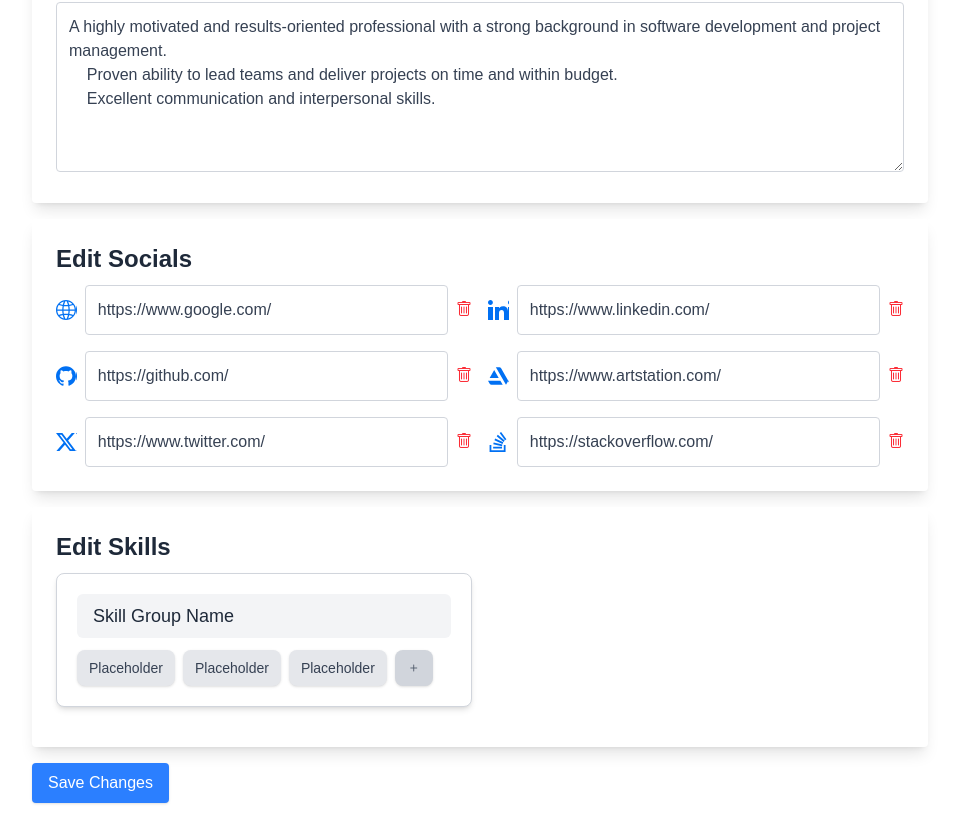
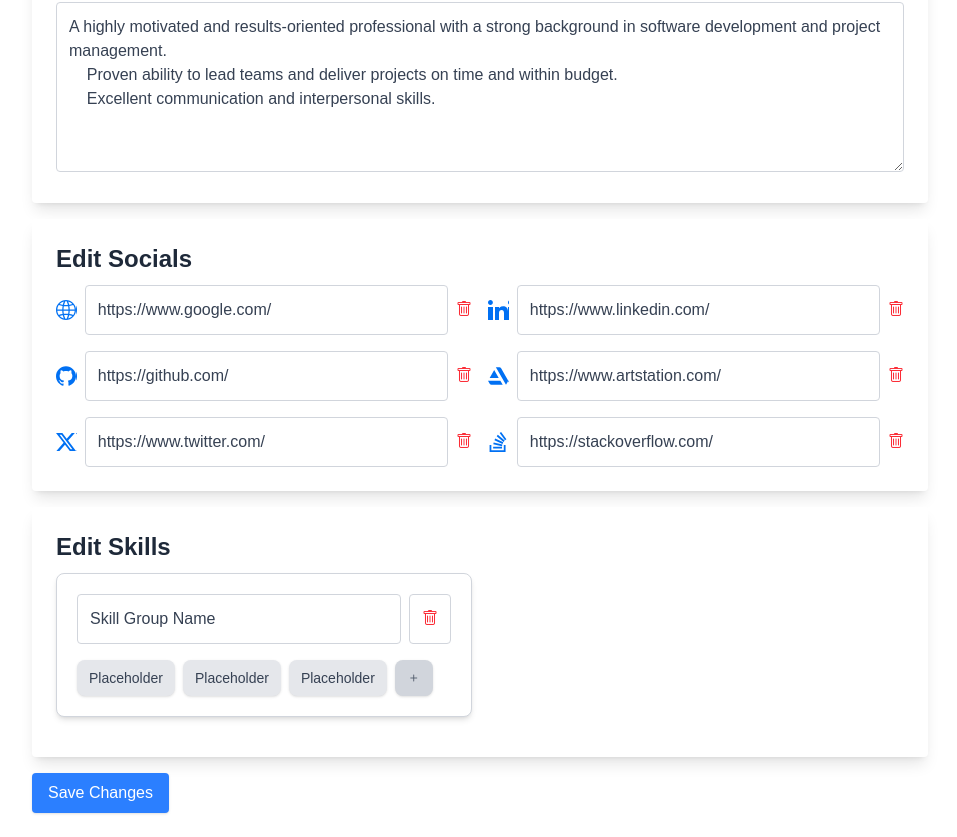
Before and after one commit to KiwiFunk/resume-builder, a Next.js app in the folder resume-app/: page /edit-details in a window 1280 px wide. Shown: the part 644-1481 px from the top of the page, without its empty margins (160-1117 px from the left). Built offline with nearby package versions, Linux system fonts and the light colour scheme.

Commit message:
Added delete button to skills edit

```diff
--- a/resume-app/src/app/edit-details/page.js
+++ b/resume-app/src/app/edit-details/page.js
@@ -141,9 +141,20 @@ export default function EditDetailsPage() {
                         {/* Map through current skills data */}
 
                         <div id="skill-group" className="mb-4 w-full bg-white p-5 rounded-lg shadow-md border border-gray-300">
-                            <h3 className="text-lg font-medium text-gray-800 bg-gray-100 w-full py-2 px-4 rounded-md">
-                                Skill Group Name
-                            </h3>
+
+                            <div className="flex items-center gap-2 mb-4">
+                                <input
+                                    type="text"
+                                    defaultValue="Skill Group Name"
+                                    className={inputClasses}
+                                />
+                                <button
+                                    className="p-3 border border-gray-300 rounded text-red-500 hover:text-red-600 cursor-pointer hover:animate-wiggle hover:scale-110 transition-transform duration-100 ease-in-out"
+                                    onClick={() => alert("Delete skill group functionality coming soon!")}
+                                >
+                                    <i className="bi bi-trash"></i>
+                                </button>
+                            </div>
 
                             <div className="flex flex-wrap gap-2 mt-3">
                                 {/* Skill Tags */}
```
